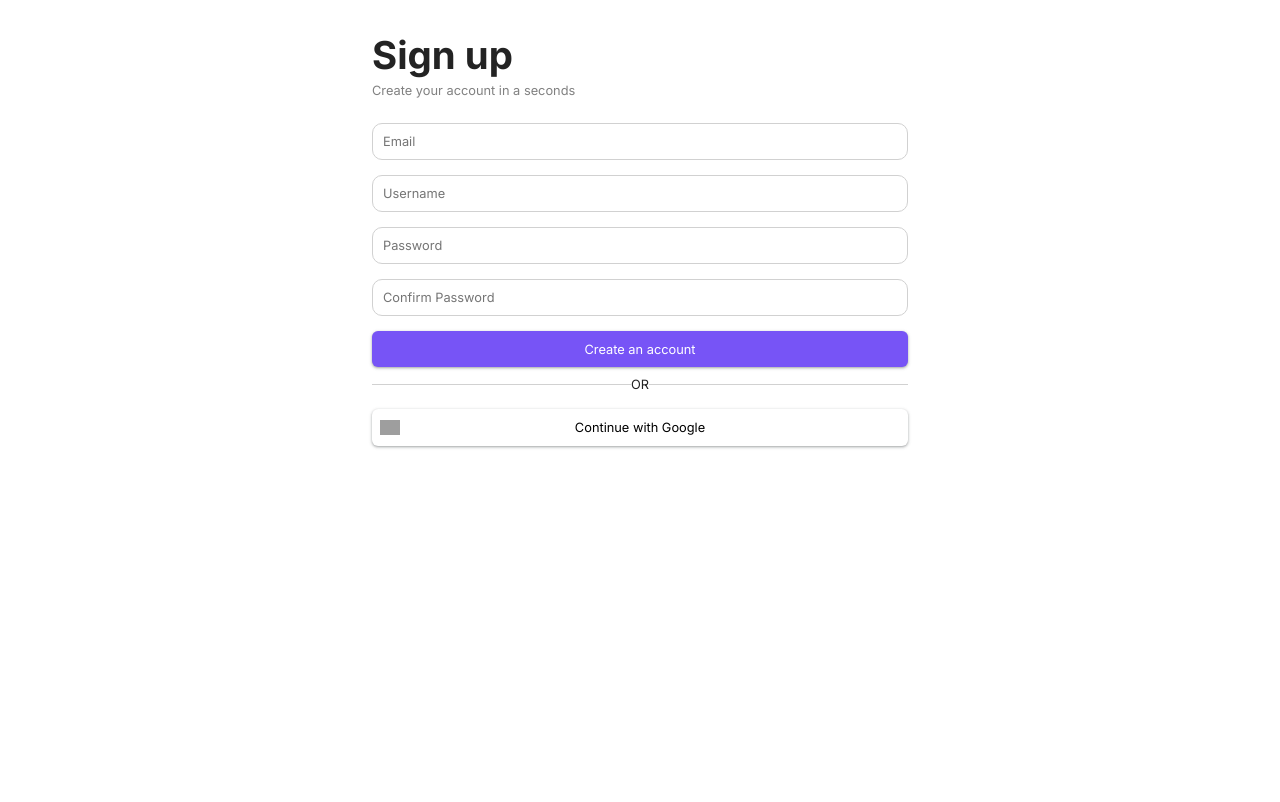
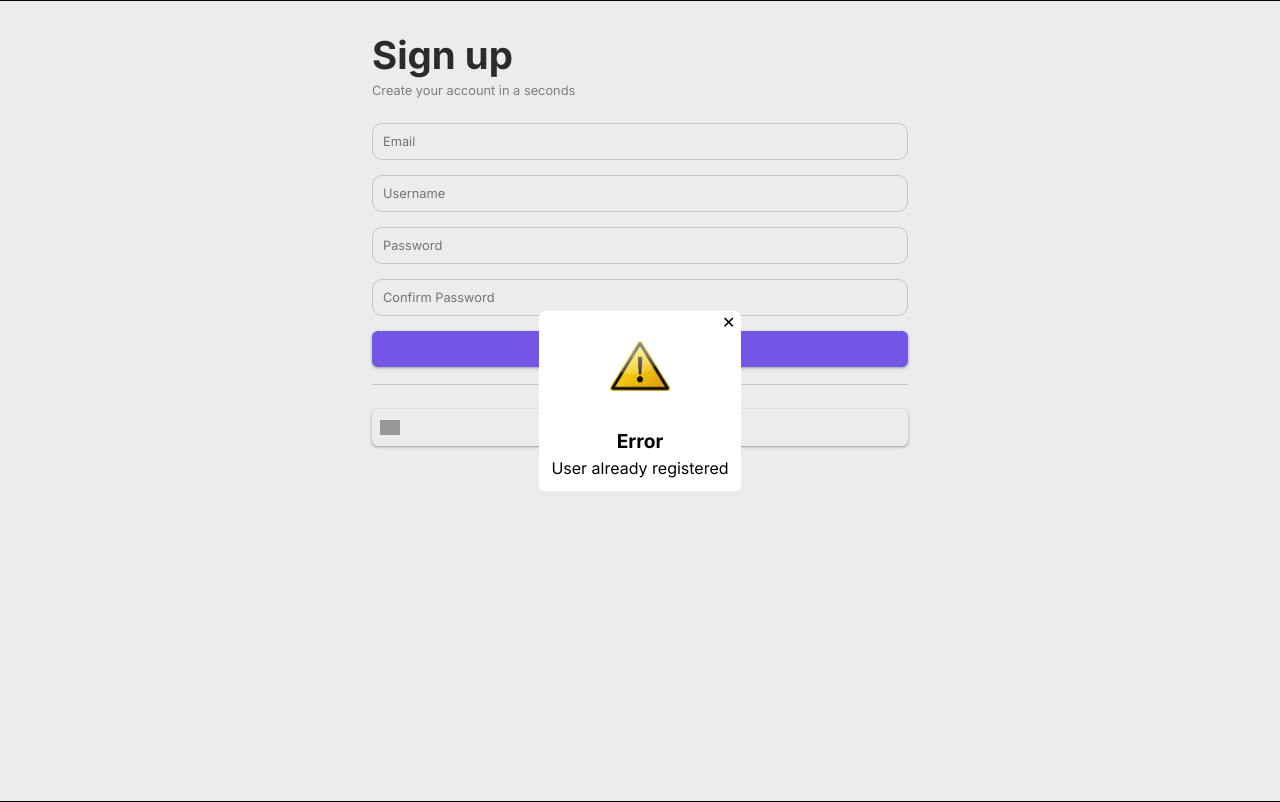
Before and after one commit to dhruv7911/social_media_frontend, a React (Vite) app: page / in a window 1280 px wide. Built offline with nearby package versions, Linux system fonts and the light colour scheme; grey boxes are pictures that could not be loaded; the HTML template or start-up script is replaced by a standard one.

Commit message:
style notice bar

```diff
--- /dev/null
+++ b/src/components/NoticeBar/NoticeBar.css
@@ -0,0 +1,45 @@
+*{
+    margin: 0;
+}
+.notice-bar-parent{
+
+    position: absolute;
+    border: 1px solid black;
+    height: 100vh;
+    width: 100%;
+    display: flex;
+    justify-content: center;
+    align-items: center;
+  background-color: rgba(84, 98, 111, 0.12);
+}
+.notice-bar-card{
+    position: relative;
+    display: flex;
+    border-radius: 6px;
+    align-items: center;
+    flex-direction: column;
+    padding: 0% 1% 1% 1%;
+    box-sizing: border-box;
+    background-color: white;
+
+}
+.notice-bar-card img{
+    height: 50px;
+    width: auto;
+    margin-bottom: 28px;
+   object-fit: contain;
+   margin-top: 30px;
+}
+.notice-bar-heading{
+    font-size: clamp(1rem,3vw,1.2rem);
+    margin-bottom: 5px;
+    margin-top: 10px;
+}
+.close-button-notice-board{
+    position: absolute;
+    right: 0;
+    top: 1;
+    background: none;
+    font-size: 1rem;
+    border: none;
+}
--- /dev/null
+++ b/src/components/NoticeBar/NoticeBar.jsx
@@ -0,0 +1,22 @@
+import React, { useState } from 'react'
+import "./NoticeBar.css"
+export const NoticeBar = () => {
+    const [visible,setVisible]=useState(true)
+    function closeParent(){
+        setVisible(false)
+    }
+  if(!visible) return null
+  return (
+    <div className='notice-bar-parent'>
+        <div className='notice-bar-card'>
+            <button onClick={closeParent} className='close-button-notice-board'>&#10005;</button>
+            <img
+                src='/warning.jpg'
+            />
+            <h2 className='notice-bar-heading'>Error</h2>
+            <p>User already registered</p>
+        </div>
+    </div>
+  )
+}
+export default NoticeBar
--- a/src/containers/Signup/Signup.jsx
+++ b/src/containers/Signup/Signup.jsx
@@ -7,6 +7,7 @@ import GoogleButton from '../../components/GoogleButton/GoogleButton'
 import { validate } from './validate'
 import { InputError } from './InputError'
 import { Heading } from '../../components/linedheading/Heading'
+import NoticeBar from '../../components/NoticeBar/NoticeBar'
 const Signup = () => {
     const [error, setError] = useState({})
     const [touched, setTouched] = useState({})
@@ -131,6 +132,7 @@ const Signup = () => {
                 />
 
             </div>
+            <NoticeBar/>
         </div>
     )
 }
```
Also changed, not shown: public/warning.jpg (added), 1 other file (tests, documents, lock files or other folders).
